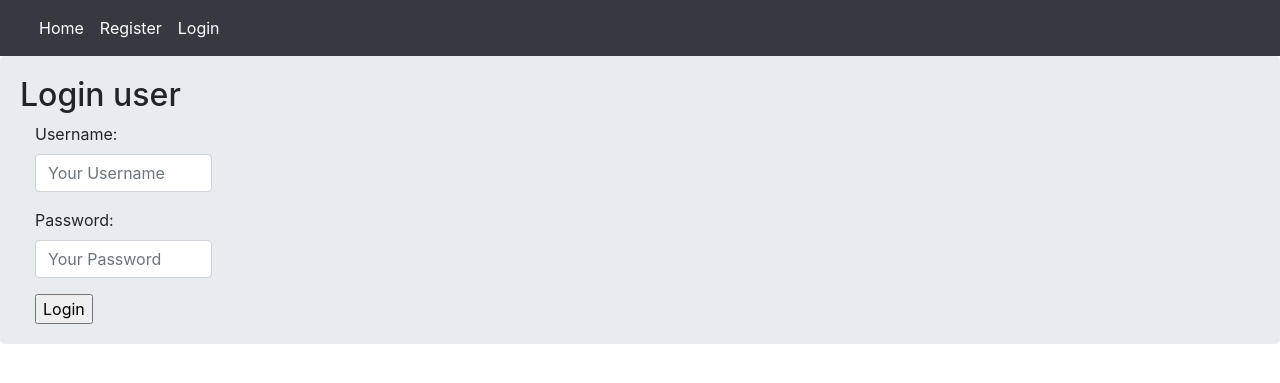
After one commit to mm-pazouki/SimpleSocialMedia, a Django app: page /account/login/ in a window 1280 px wide. The commit adds this page. Shown: the top 383 px of the page. Run offline with Django 4.2, Linux system fonts and the light colour scheme.

Commit message:
User Login

```diff
--- a/account/forms.py
+++ b/account/forms.py
@@ -31,3 +31,8 @@ class UserRegistrationForm(forms.Form):
         p2 = cd.get('password2')
         if p1 and p2 and p1 != p2:
             raise ValidationError('Passwords must match')
+
+
+class UserLoginForm(forms.Form):
+    username = forms.CharField(widget=forms.TextInput(attrs={'class': 'form-control', 'placeholder': 'Your Username'}))
+    password = forms.CharField(widget=forms.PasswordInput(attrs={'class': 'form-control', 'placeholder': 'Your Password'}))
--- /dev/null
+++ b/account/templates/account/login.html
@@ -0,0 +1,9 @@
+{% extends 'base.html' %}
+{% block content %}
+    <h2>Login user</h2>
+    <form action="" method="post" class="col-md-2">
+        {% csrf_token %}
+        {{ form.as_p }}
+        <input type="submit" value="Login">
+    </form>
+{% endblock %}
--- a/account/urls.py
+++ b/account/urls.py
@@ -3,5 +3,6 @@ from . import views
 
 app_name = 'account'
 urlpatterns = [
-    path('register/', views.RegisterView.as_view(), name='user_register'),
+    path('register/', views.UserRegisterView.as_view(), name='user_register'),
+    path('login/', views.UserLoginView.as_view(), name='user_login'),
 ]
--- a/account/views.py
+++ b/account/views.py
@@ -1,11 +1,12 @@
 from django.shortcuts import render, redirect
 from django.views import View
-from .forms import UserRegistrationForm
+from .forms import UserRegistrationForm, UserLoginForm
 from django.contrib.auth.models import User
 from django.contrib import messages
+from django.contrib.auth import authenticate, login
 
 
-class RegisterView(View):
+class UserRegisterView(View):
     form_class = UserRegistrationForm
     template_name = 'account/register.html'
 
@@ -21,3 +22,24 @@ class RegisterView(View):
             messages.success(request, 'You registered successfully', 'success')
             return redirect('home:home')
         return render(request, self.template_name, {'form': form})
+
+
+class UserLoginView(View):
+    form_class = UserLoginForm
+    template_name = 'account/login.html'
+
+    def get(self, request):
+        form = self.form_class
+        return render(request, self.template_name, {'form': form})
+
+    def post(self, request):
+        form = self.form_class(request.POST)
+        if form.is_valid():
+            cd = form.cleaned_data
+            user = authenticate(request, username=cd['username'], password=cd['password'])
+            if user is not None:
+                login(request, user)
+                messages.success(request, 'You logged in successfully', 'success')
+                return redirect('home:home')
+            messages.error(request, 'Username or password is wrong', 'warning')
+        return render(request, self.template_name, {'form': form})
--- a/templates/inc/navbar.html
+++ b/templates/inc/navbar.html
@@ -3,6 +3,7 @@
         <div class="navbar-nav">
           <a class="nav-link active" href="{% url 'home:home' %}">Home</a>
             <a class="nav-link active" href="{% url 'account:user_register' %}">Register</a>
+            <a class="nav-link active" href="{% url 'account:user_login' %}">Login</a>
         </div>
     </div>
 </nav>
```
Also changed, not shown: db.sqlite3.
